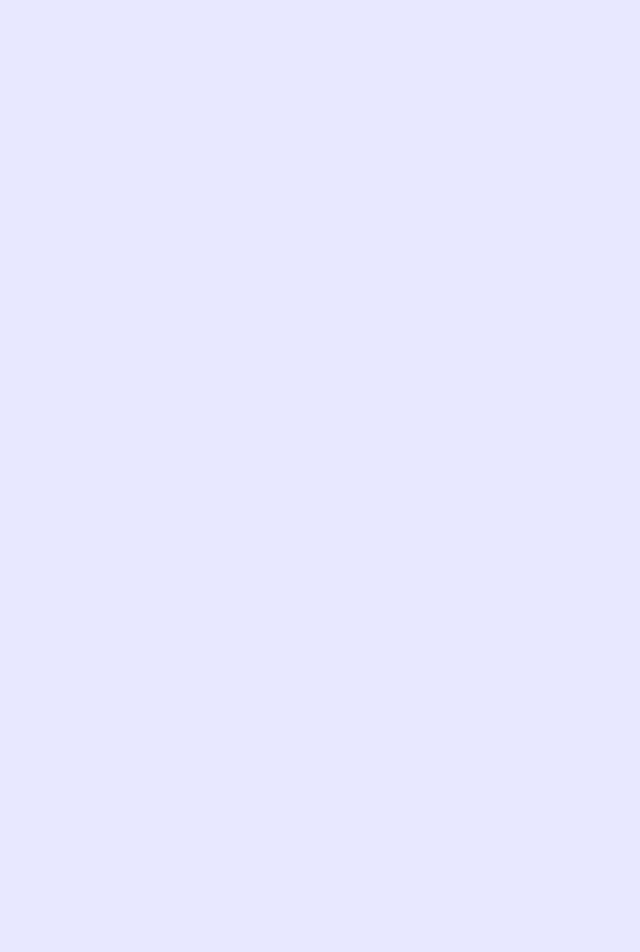
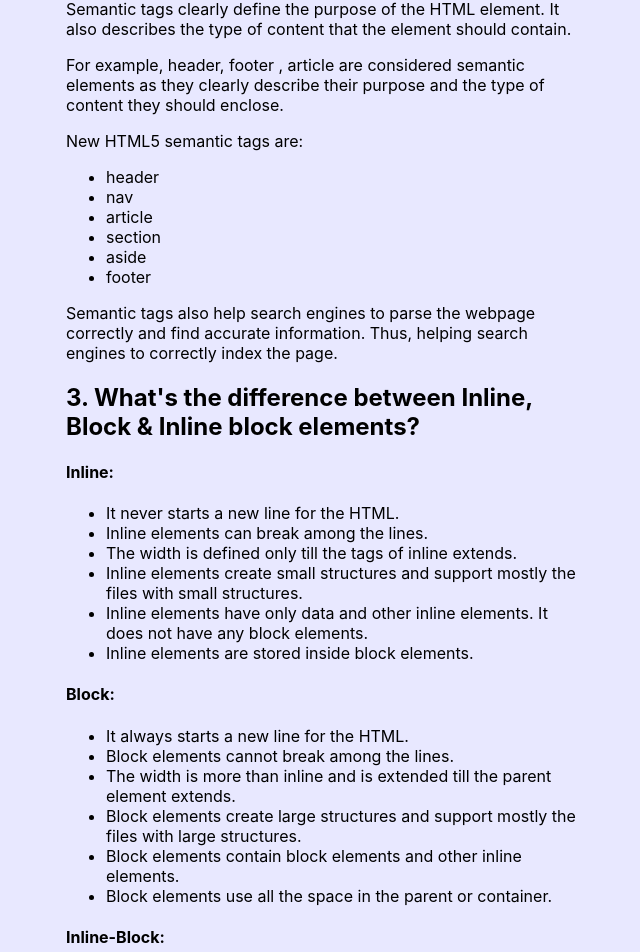
Before and after one commit to JannatunNaeem141/inline-skates, a React (Create React App) app: page /blogs in a window 1280 px wide. Shown: the part 434-1386 px from the top of the page, without its empty margins (318-958 px from the left). Before the commit the page ends 800 px from the top, so only its background shows below. Built offline with nearby package versions, Linux system fonts and the light colour scheme.

Commit message:
Blogs section done

```diff
--- a/src/components/About/About.css
+++ b/src/components/About/About.css
@@ -18,3 +18,9 @@
         width: 90%;
     }
 }
+
+@media screen and (max-width: 1100px) {
+    .about-inner {
+        width: 80%;
+    }
+}
--- a/src/components/Blogs/Blogs.css
+++ b/src/components/Blogs/Blogs.css
@@ -0,0 +1,20 @@
+.blogs-section {
+    margin-top: 50px;
+}
+
+.blogs-inner {
+    width: 50%;
+    margin: 0 auto;
+}
+
+@media screen and (max-width: 667px) {
+    .blogs-inner {
+        width: 90%;
+    }
+}
+
+@media screen and (max-width: 1100px) {
+    .blogs-inner {
+        width: 80%;
+    }
+}
--- a/src/components/Blogs/Blogs.js
+++ b/src/components/Blogs/Blogs.js
@@ -1,9 +1,59 @@
 import React from 'react';
+import './Blogs.css'
 
 const Blogs = () => {
     return (
-        <div>
-            <h2>This is Blogs.</h2>
+        <div className='blogs-section'>
+            <div className='blogs-inner'>
+                <div>
+                    <h2>1. What is Context API?</h2>
+                    <p>The React Context API is a way for a React app to effectively produce global variables. This is the alternative to "prop drilling". "Prop drilling" means moving props from grandparent to child to parent, and so on. Context API makes it more easier.</p>
+                    <p>Usually Context API returns a consumer and a provider. Provider is a component that provides the state to its children. It will hold the "store" and be the parent of all the components that might need that store. Consumer as it so happens is a component that consumes and uses the state.</p>
+                </div>
+                <div>
+                    <h2>2. What are semantic tags?</h2>
+                    <p>Semantic tags clearly define the purpose of the HTML element. It also describes the type of content that the element should contain.</p>
+                    <p>For example, header,  footer  ,  article   are considered semantic elements as they clearly describe their purpose and the type of content they should enclose.</p>
+                    <p>New HTML5 semantic tags are:
+                        <ul>
+                            <li>header</li>
+                            <li>nav</li>
+                            <li>article</li>
+                            <li>section</li>
+                            <li>aside</li>
+                            <li>footer</li>
+                        </ul>
+                    </p>
+                    <p>Semantic tags also help search engines to parse the webpage correctly and find accurate information. Thus, helping search engines to correctly index the page.</p>
+                </div>
+                <div>
+                    <h2>3. What's the difference between Inline, Block & Inline block elements?
+                    </h2>
+                    <p><h4>Inline:</h4>
+                        <ul>
+                            <li>It never starts a new line for the HTML.</li>
+                            <li>Inline elements can break among the lines.</li>
+                            <li>The width is defined only till the tags of inline extends.</li>
+                            <li>Inline elements create small structures and support mostly the files with small structures.</li>
+                            <li>Inline elements have only data and other inline elements. It does not have any block elements.</li>
+                            <li>Inline elements are stored inside block elements.</li>
+                        </ul>
+                    </p>
+                    <p><h4>Block:</h4>
+                        <ul>
+                            <li>It always starts a new line for the HTML.</li>
+                            <li>Block elements cannot break among the lines.</li>
+                            <li>The width is more than inline and is extended till the parent element extends.</li>
+                            <li>Block elements create large structures and support mostly the files with large structures.</li>
+                            <li>Block elements contain block elements and other inline elements.</li>
+                            <li>Block elements use all the space in the parent or container.</li>
+                        </ul>
+                    </p>
+                    <p><h4>Inline-Block:</h4>
+                        It's formatted just like the inline element, where it doesn't start on a new line. But, it can be set width and height values.
+                    </p>
+                </div>
+            </div>
         </div>
     );
 };
--- a/src/components/HomeReviews/HomeReviews.js
+++ b/src/components/HomeReviews/HomeReviews.js
@@ -22,7 +22,7 @@ const HomeReviews = (props) => {
                 </div>
             </div>
             <div className='all-review'>
-                <CustomLink to="/reviews" className='all-review-btn'>All Reviews</CustomLink>
+                <CustomLink to="/reviews" className='all-review-btn'>See All Reviews</CustomLink>
             </div>
         </div>
     );
```
